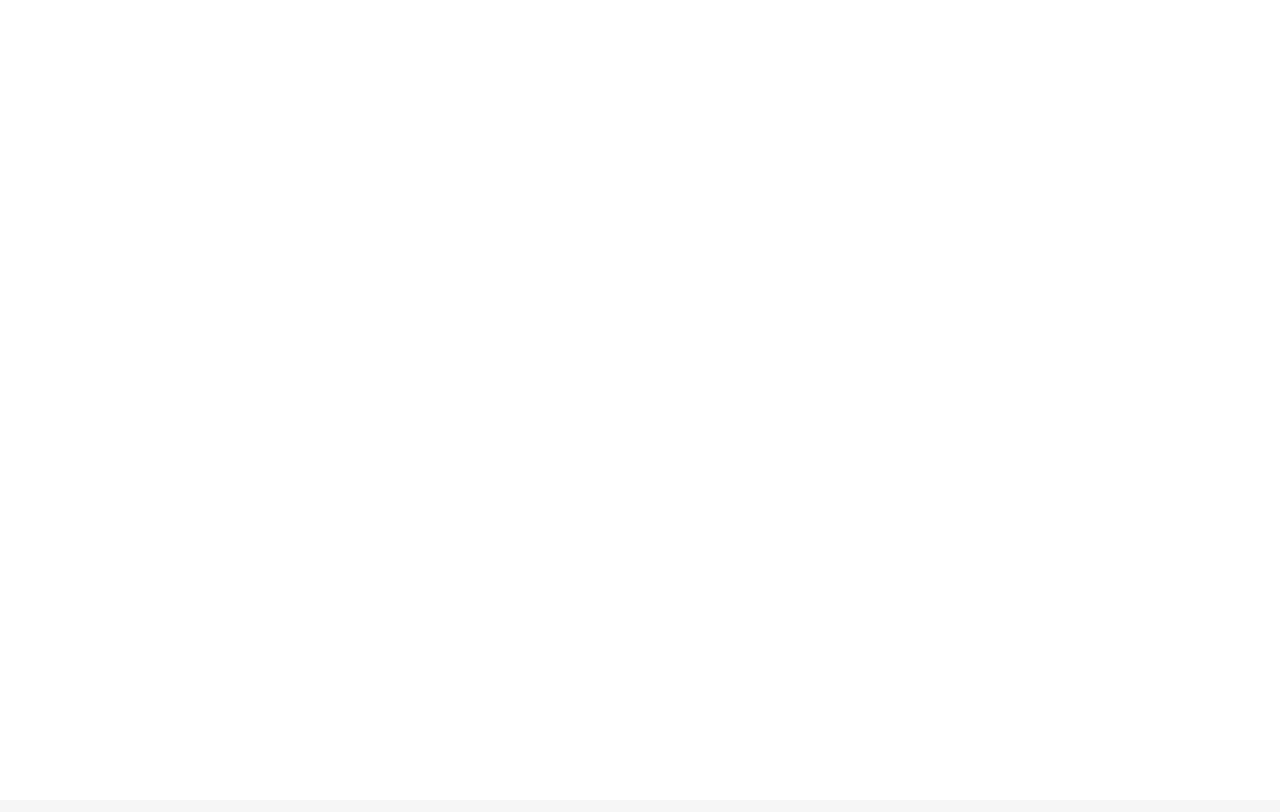
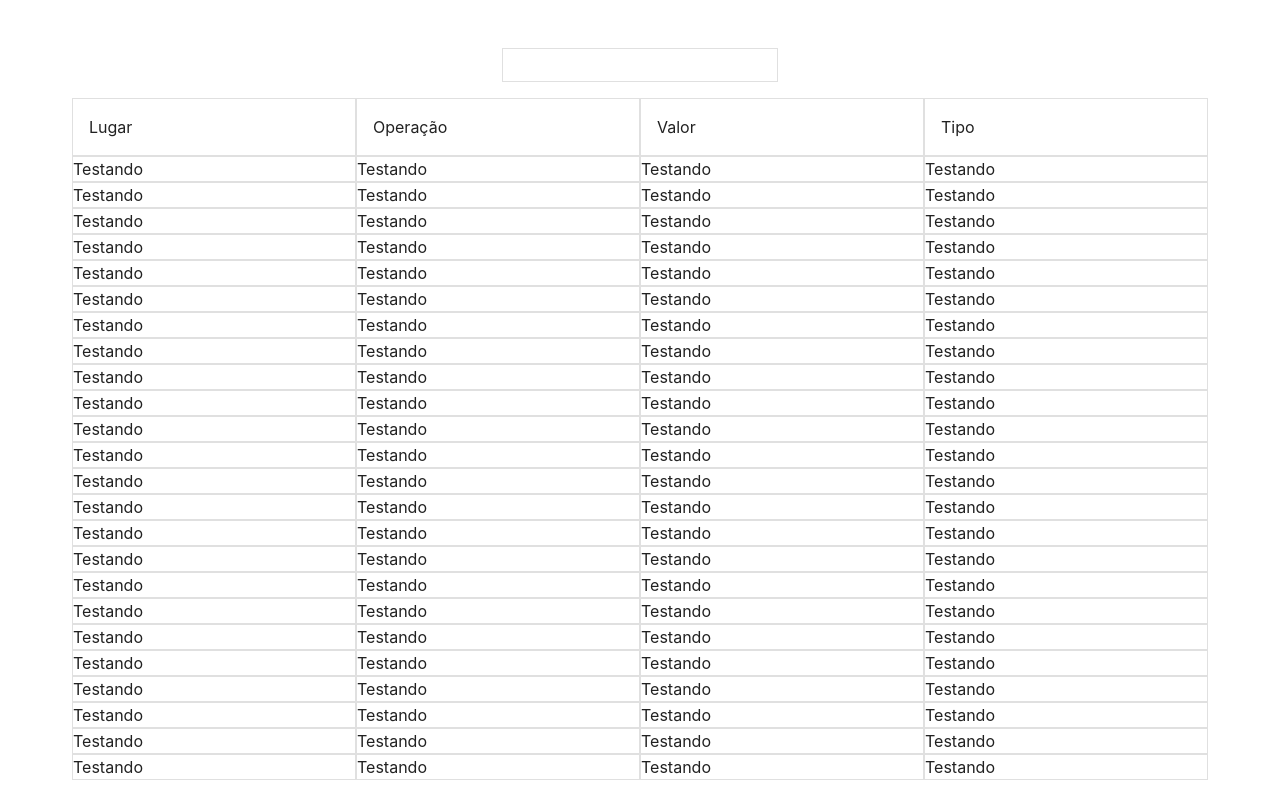
Before and after one commit to PlaycardSys/terminal, a Vue app: page /table/1 in a window 1280 px wide. Built offline with nearby package versions, Linux system fonts and the light colour scheme.

Commit message:
creatednumbercard

```diff
--- /dev/null
+++ b/src/components/NumberCard.vue
@@ -0,0 +1,25 @@
+<template>
+  <v-container>
+    <v-row no-gutters class="d-flex justify-center align-center">
+      <v-col cols="12" md="3" class="border">
+        <v-sheet class="ma-2 pa-2">{{ inputText }}</v-sheet>
+      </v-col>
+    </v-row>
+  </v-container>
+</template>
+
+<script setup>
+import { ref, onMounted } from 'vue';
+import { useRouter } from 'vue-router';
+
+const inputText = ref("");
+const router = useRouter();
+
+
+onMounted(() => {
+  inputText.value = router.currentRoute.value.query.text || "";
+  setTimeout(() => {
+    router.push("/");
+  }, 60000); // 60000 milissegundos = 60 segundos
+});
+</script>
--- a/src/views/Table.vue
+++ b/src/views/Table.vue
@@ -1,10 +1,41 @@
 <script setup>
+import { useRoute, useRouter } from 'vue-router';
+import NumberCard from "../components/NumberCard.vue";
 
+const route = useRoute();
+const cardValue = route.params.card;
+
+console.log(route.params.card);
 </script>
 
 <template>
+  <v-container fluid class="fill-height">
+    <NumberCard />
+    <v-row no-gutters>
+      <v-col cols="12" md="3" class="border">
+        <v-sheet class="ma-2 pa-2">Lugar</v-sheet>
+      </v-col>
 
+      <v-col cols="12" md="3" class="border">
+        <v-sheet class="ma-2 pa-2">Operação</v-sheet>
+      </v-col>
+
+      <v-col cols="12" md="3" class="border">
+        <v-sheet class="ma-2 pa-2">Valor</v-sheet>
+      </v-col>
+
+      <v-col cols="12" md="3" class="border">
+        <v-sheet class="ma-2 pa-2">Tipo</v-sheet>
+      </v-col>
+
+      <v-col v-for="n in 96" :key="n" cols="12" md="3" class="border">
+        <v-sheet> Testando</v-sheet>
+      </v-col>
+    </v-row>
+  </v-container>
 </template>
+
+
 
 <style scoped>
 
--- a/src/views/Video.vue
+++ b/src/views/Video.vue
@@ -1,10 +1,29 @@
 <script setup>
+import { ref } from 'vue';
+import { useRoute, useRouter } from 'vue-router';
 
+const inputText = ref('');
+const router = useRouter();
+
+function checkAndRedirect() {
+  if (inputText.value.trim() !== '') {
+    router.push({ name: 'table', params: { card: inputText.value } });
+  } else {
+    alert('Por favor, escreva algo no campo.');
+  }
+}
 </script>
 
 <template>
-    <h1>Página inicial</h1>
+  <v-container class="fill-height">
+    <v-text-field
+      label="Escreva aqui"
+      v-model="inputText"
+      @keydown.enter="checkAndRedirect"
+    ></v-text-field>
+  </v-container>
 </template>
+
 
 <style scoped>
 
```
